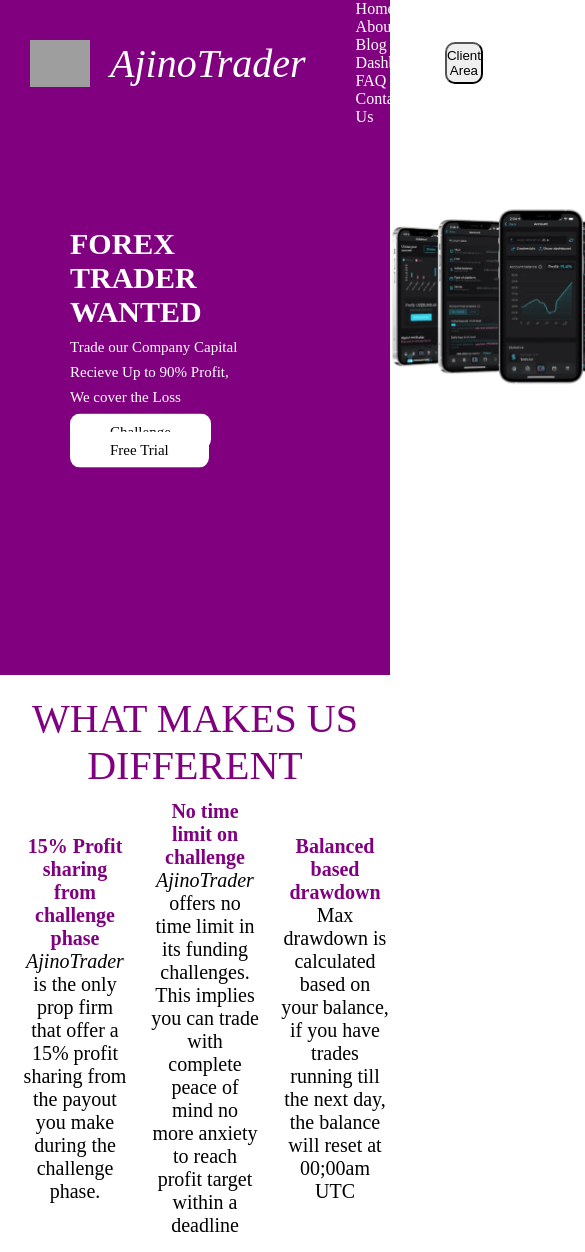
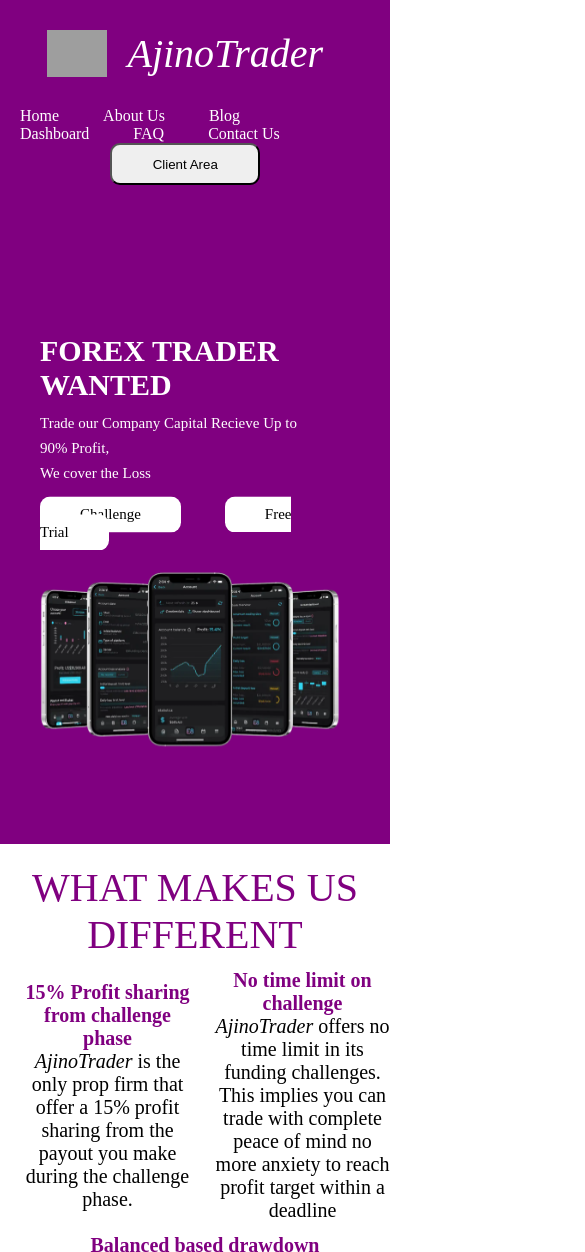
Before and after one commit to Ajinormotor/ajinotrader, a plain HTML site: page index.html in a window 390 px wide. Shown: the top 1252 px of the page, 585 px wide, since content can reach past the window. Drawn offline with Linux system fonts and the light colour scheme; grey boxes are pictures that could not be loaded.

Commit message:
chanes to html and css

```diff
--- a/style.css
+++ b/style.css
@@ -9,13 +9,14 @@
 .header{
     background-color: purple;
     position: absolute;
-    height: 80vh;
+    height: 100vh;
     width: 100%;
     position: static;
 }
 
 nav{
     display: flex;
+    flex-wrap: wrap;
     justify-content: space-around;
     align-items: center;
     width: 95%;
@@ -84,11 +85,23 @@
     cursor: pointer;
     box-sizing: border-box;
 }
+@media(max-width: 1000px){
+  .header{
+    height: 120vh;
+  }
+
+}
+
 @media(max-width: 800px){
+    .header{
+        height: 100vh;
+    }
+
     .navlink{
         display: block;
         justify-content: space-between;
         align-items: right;
+
       }
 
       .navlink ul li{
@@ -142,6 +155,7 @@
     position: absolute;
     justify-content: space-between;
     display: flex;
+    flex-wrap: wrap;
     width: 100%;
 }
 
@@ -190,6 +204,8 @@
 .content-col img{
     width: 400px;
     animation-delay: 0.6s;
+    object-fit: contain;
+    object-position: center;
 }
 /*-----media query for container----*/
 @media(max-width: 800px){
@@ -203,8 +219,8 @@
     }
 
     .content-col{
-      margin: 0px 70px;
-     flex-wrap: nowrap;
+      margin: 0px 70px 0px 40px;
+     flex-wrap: wrap;
     }
 
     .content-col h1{
@@ -248,6 +264,7 @@
     .content-col img{
         width: 300px;
         animation-delay: 0.6s;
+       margin-top: 30px;
     }
 }
 
@@ -275,12 +292,14 @@
 
 .row{
     display: flex;
+    flex-wrap: wrap;
     text-align: center;
    justify-content: center;
 
 }
 
 .different-col{
+    flex: 1 1 17rem;
     padding-top: 3%;
     flex-basis: 31%;
     text-align: center;
@@ -355,6 +374,9 @@
     color: purple;
 
 }
+.row{
+    display: flex;
+}
 
 .step-col{
     box-sizing: border-box;
@@ -368,6 +390,7 @@
   background: purple;
   padding-left: 15px;
   padding-top: 10px;
+  flex-wrap: wrap;
 
 }
 
@@ -538,7 +561,7 @@
     background: purple;
     text-align: center;
     justify-content: center;
-   height: 60vh;
+   height: 80vh;
     width: 100%;
     padding-top: 8%;
     margin-top: 5%;
```
